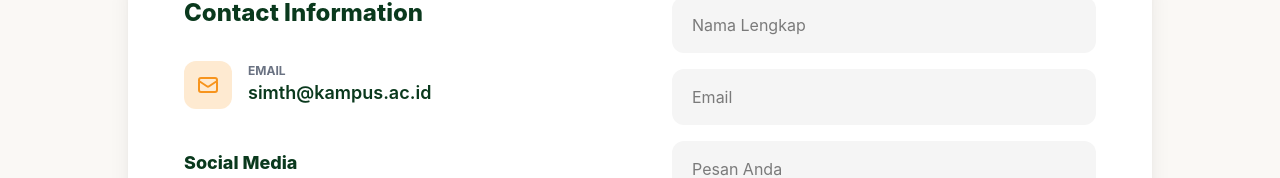
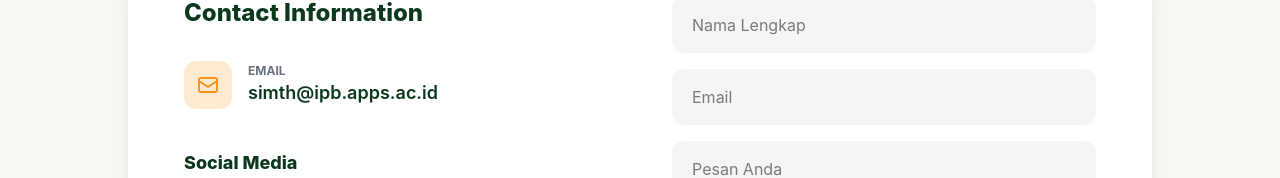
Before and after one commit to nandazahran/Sistem-Manajemen-Informasi-Tabung-Hijau, a React (Vite) app in the folder sim-th-frontend/: page / in a window 1280 px wide. Shown: the part 3198-3376 px from the top of the page. Built offline with nearby package versions, Linux system fonts and the light colour scheme.

Commit message:
update tulisan landpage tipis

```diff
--- a/sim-th-frontend/src/pages/LandingPage.jsx
+++ b/sim-th-frontend/src/pages/LandingPage.jsx
@@ -149,7 +149,7 @@ function LandingPage() {
               </div>
               <div>
                 <p className="text-xs text-gray-500 font-bold uppercase">Email</p>
-                <p className="text-[#0A391D] font-semibold text-lg">simth@kampus.ac.id</p>
+                <p className="text-[#0A391D] font-semibold text-lg">simth@ipb.apps.ac.id</p>
               </div>
             </div>
             <h3 className="text-lg font-extrabold text-[#0A391D] mb-4">Social Media</h3>
```
